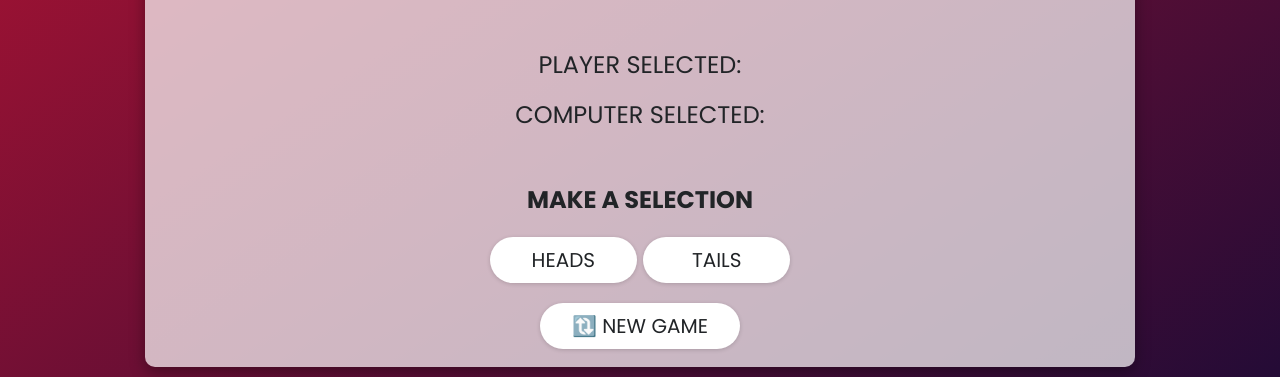
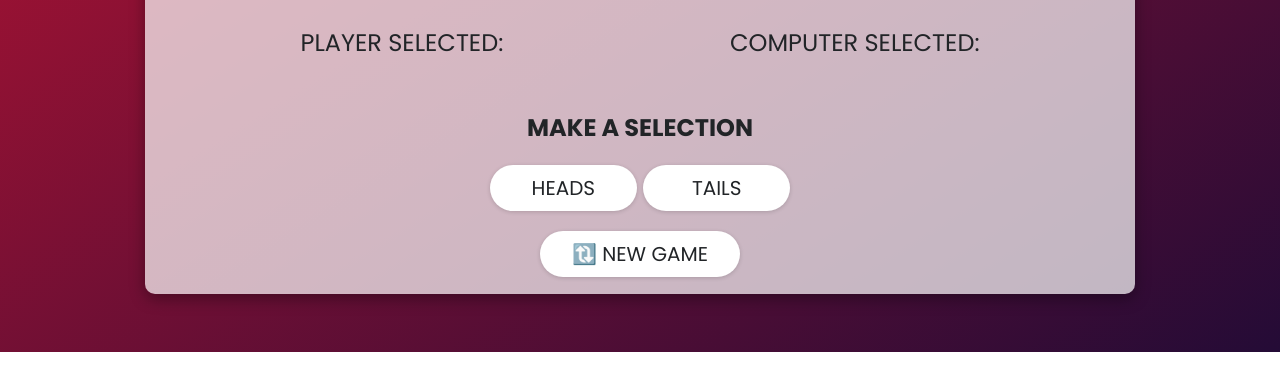
Before and after one commit to dimitarradulov/coin-toss-game, a plain HTML site: page index.html in a window 1280 px wide. Shown: the part 448-825 px from the top of the page. After the commit the page ends 800 px from the top, so only its background shows below. Drawn offline with nearby package versions, Linux system fonts and the light colour scheme.

Commit message:
Add media query

```diff
--- a/css/style.css
+++ b/css/style.css
@@ -24,7 +24,7 @@ body {
 }
 
 .hidden {
-  display: none;
+  display: none !important;
 }
 
 .text-center {
@@ -174,3 +174,21 @@ body {
 .btn--new-game {
   width: 200px;
 }
+
+@media screen and (min-width: 800px) {
+  .score,
+  .selected {
+    width: 70%;
+  }
+
+  .selected p:first-child,
+  .score p:first-child {
+    margin-bottom: 0;
+  }
+
+  .score__scores,
+  .selected {
+    display: flex;
+    justify-content: space-between;
+  }
+}
```
